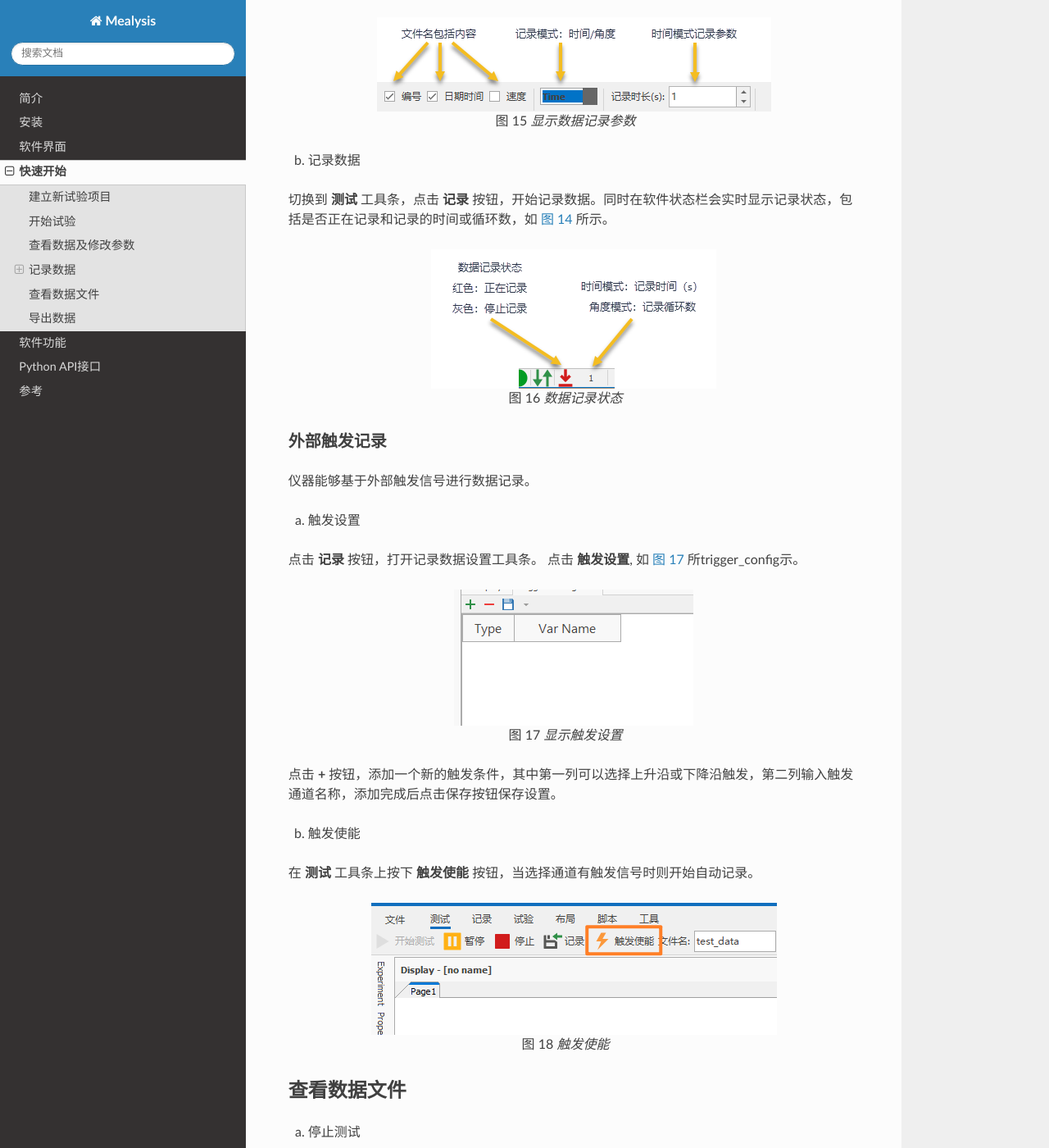
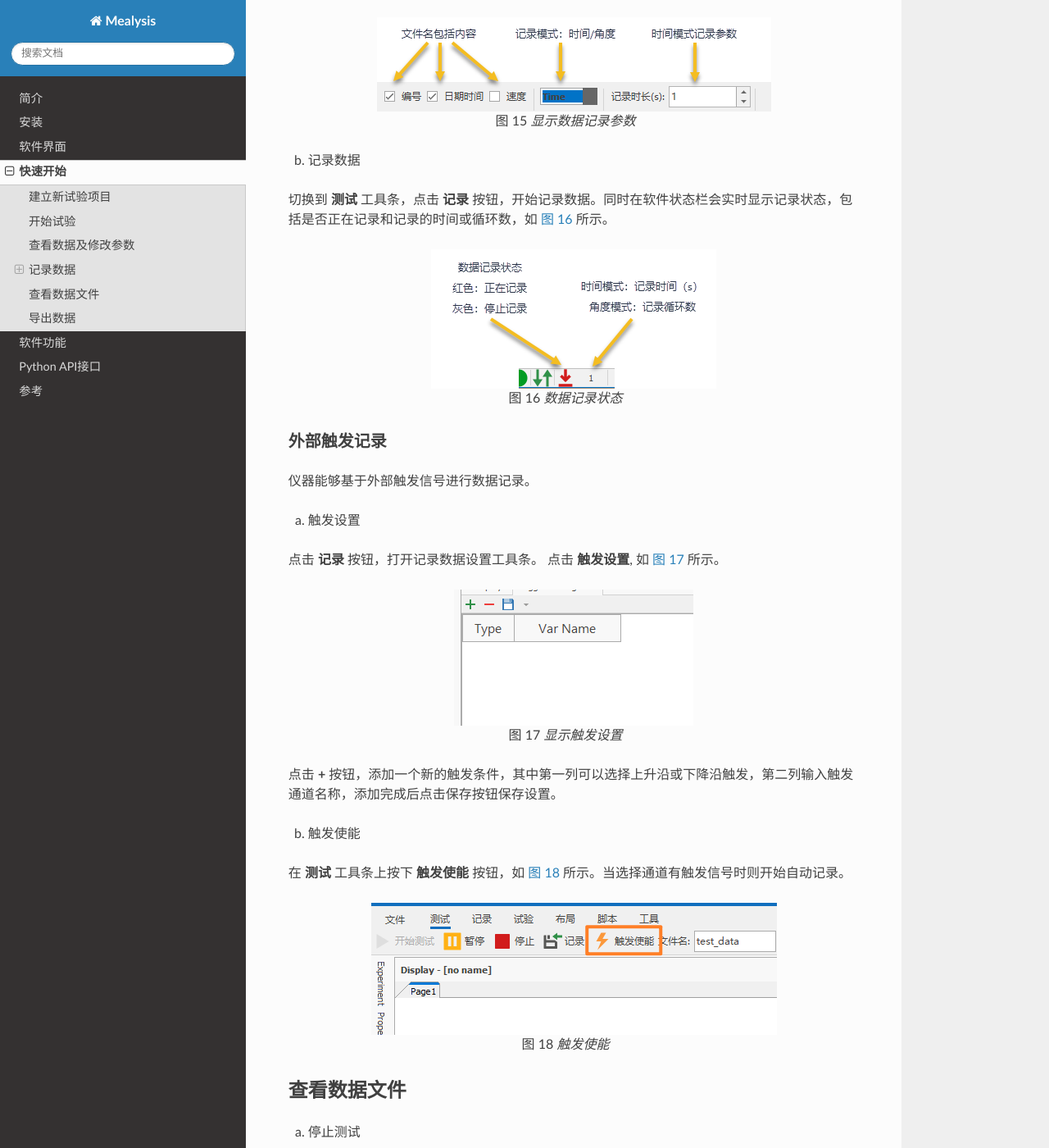
Before and after one commit to winningdaffy/mealysis_manual, a Sphinx documentation site: the page built from source/004_quick_start.rst, in a window 1280 px wide and 1400 px high, scrolled down 4466 px. Shown: the whole window at 82% size. Built offline with Sphinx 7.4.7 and the Read the Docs theme 2.0.0, drawn with Linux system fonts in a browser that asks for light colours.

Commit message:
修改引用图片

```diff
--- a/source/004_quick_start.rst
+++ b/source/004_quick_start.rst
@@ -174,7 +174,7 @@
 
 (a) 触发设置
 
-点击 **记录** 按钮，打开记录数据设置工具条。 点击 **触发设置**, 如 :numref:`img_trigger_config` 所trigger_config示。
+点击 **记录** 按钮，打开记录数据设置工具条。 点击 **触发设置**, 如 :numref:`img_trigger_config` 所示。
 
 .. figure:: /images/record_trigger_config.png
     :align: center
@@ -186,7 +186,7 @@
 
 (b) 触发使能
 
-在 **测试** 工具条上按下 **触发使能** 按钮，当选择通道有触发信号时则开始自动记录。
+在 **测试** 工具条上按下 **触发使能** 按钮，如 :numref:`img_enable_trigger` 所示。当选择通道有触发信号时则开始自动记录。
 
 .. figure:: /images/enable_trigger.png
     :align: center
```
Also changed, not shown: other parts of source/004_quick_start.rst (+2 -2 lines).
